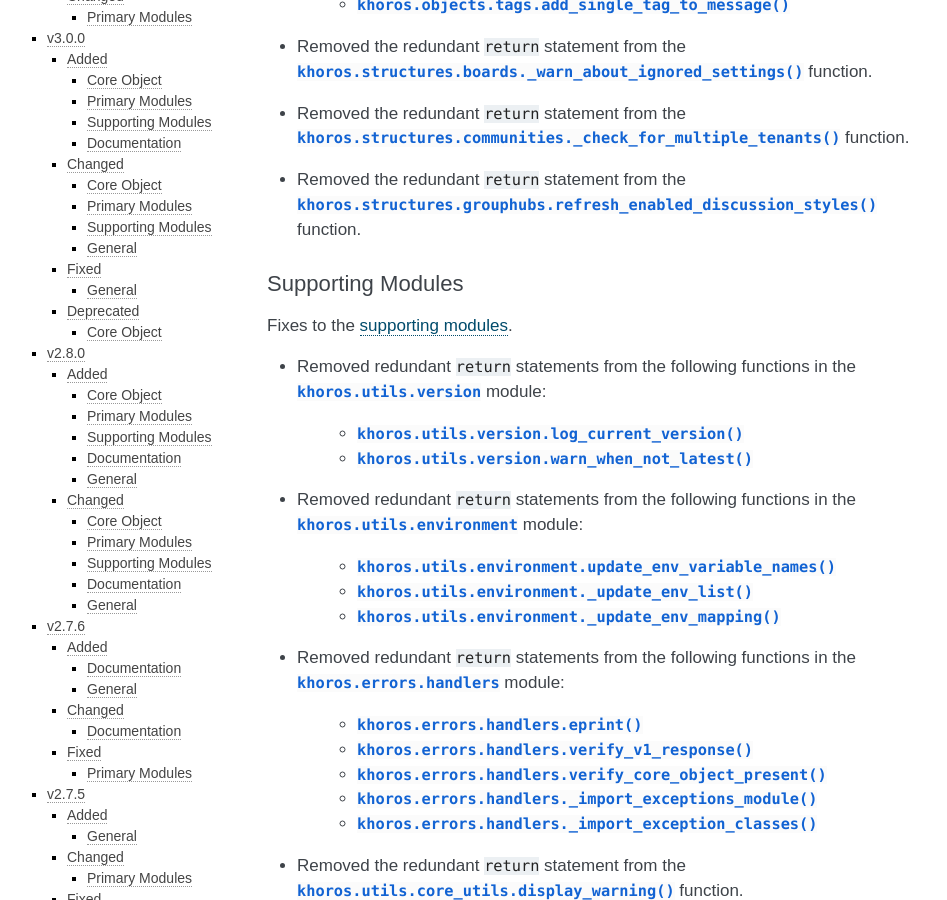
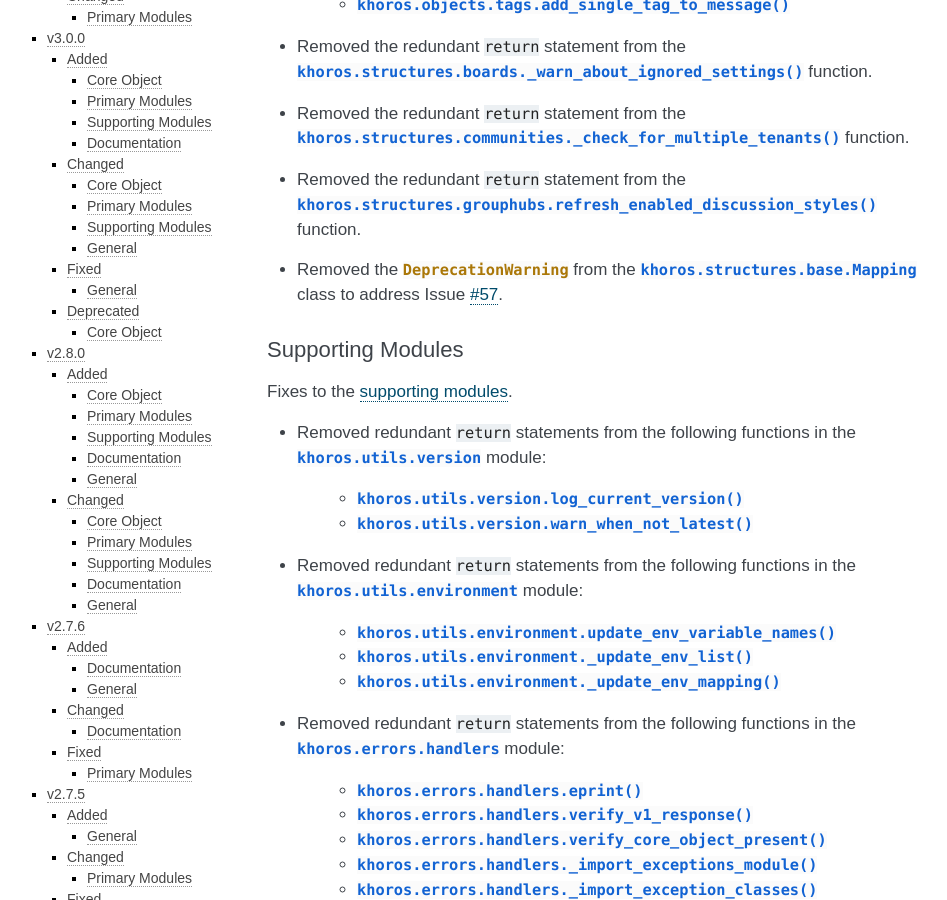
Before and after one commit to jeffshurtliff/khoros, a Sphinx documentation site: the page built from docs/changelog.rst, in a window 1280 px wide and 900 px high, scrolled down 3657 px. Shown: the whole window, without its empty margins (153-1100 px from the left). Built offline with Sphinx 7.4.7, drawn with Linux system fonts in a browser that asks for light colours.

Commit message:
Removed the DeprecationWarning from khoros.structures.base.Mapping to address Issue #57

```diff
--- a/docs/changelog.rst
+++ b/docs/changelog.rst
@@ -139,6 +139,9 @@ Fixes to the :doc:`primary modules <primary-modules>`.
   :py:func:`khoros.structures.communities._check_for_multiple_tenants` function.
 * Removed the redundant ``return`` statement from the
   :py:func:`khoros.structures.grouphubs.refresh_enabled_discussion_styles` function.
+* Removed the :py:exc:`DeprecationWarning` from the
+  :py:class:`khoros.structures.base.Mapping` class to address Issue
+  `#57 <https://github.com/jeffshurtliff/khoros/issues/57>`_.
 
 Supporting Modules
 ------------------
```
Also changed, not shown: 1 other file.
